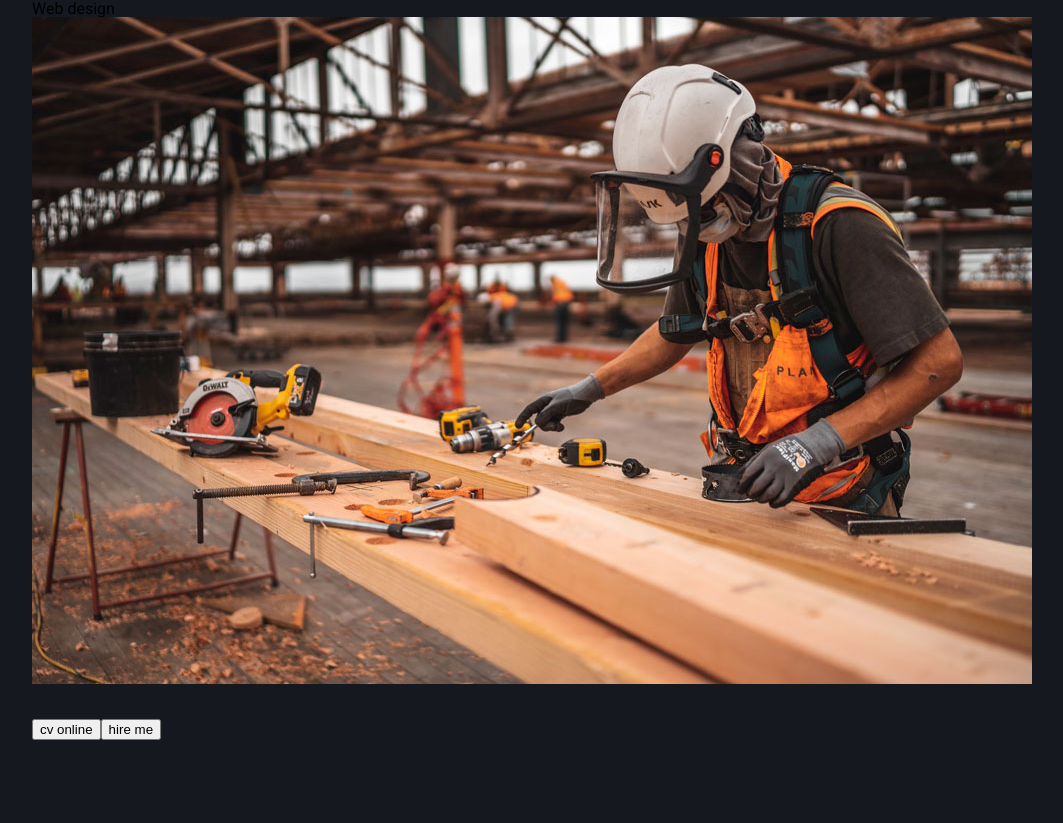
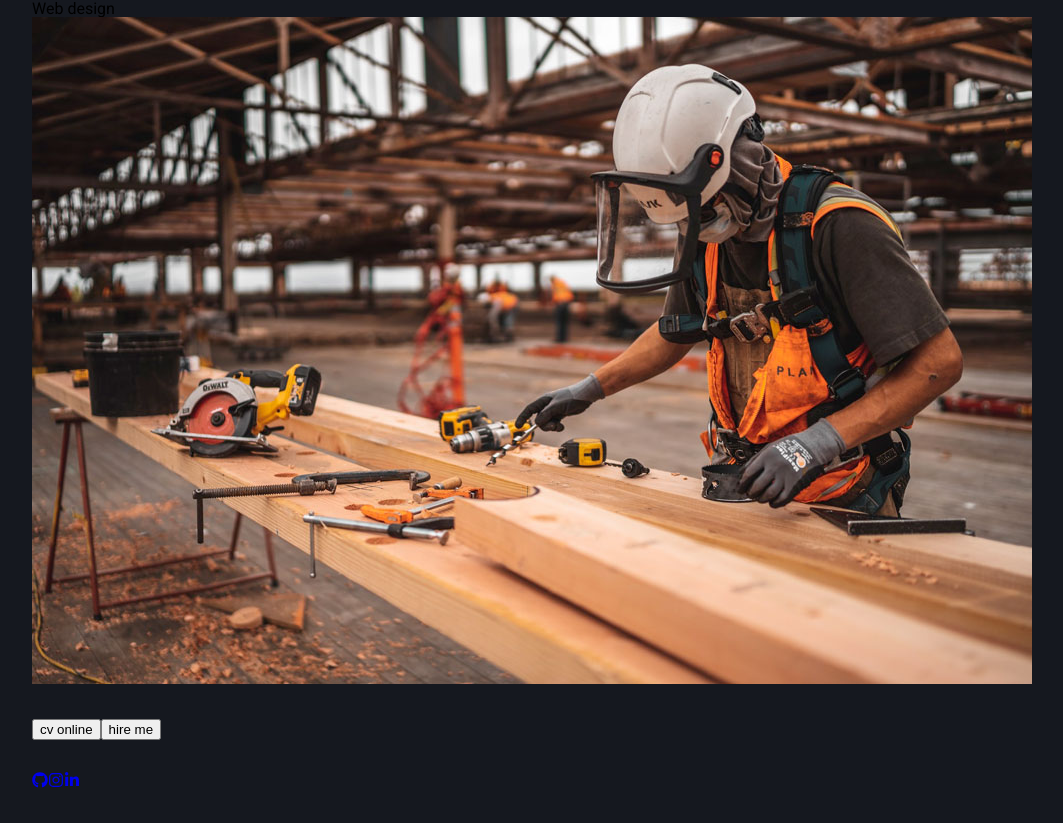
Before and after one commit to hamidousow/hamidousow, a React (Create React App) app: page / in a window 1280 px wide. Shown: the part 4348-5171 px from the top of the page, without its empty margins (0-1063 px from the left). Built offline with nearby package versions, Linux system fonts and the light colour scheme.

Commit message:
social media added in the footer

```diff
--- a/src/Footer/Footer.js
+++ b/src/Footer/Footer.js
@@ -1,12 +1,13 @@
 import React from 'react';
+import SocialMediaIcons from '../IconMedia/SocialMediaIcons';
+
 
 const Footer = () => {
+
     return (
         <footer className="section">
             <div className="content">
-                <div className="containerIcons">
-
-                </div>
+                <SocialMediaIcons/>
             </div>
         </footer>
     );
```
